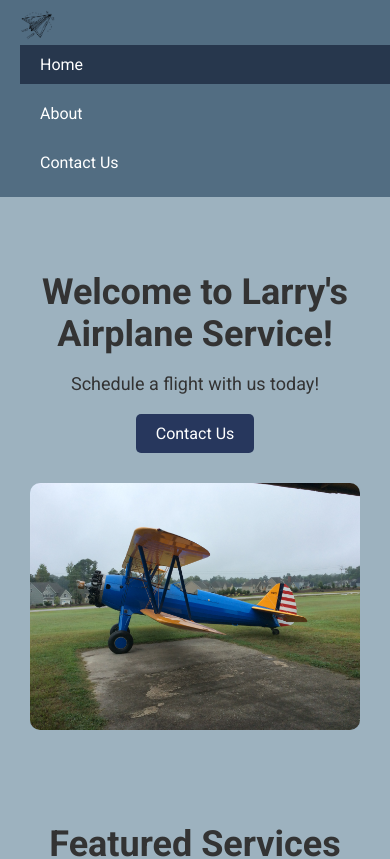
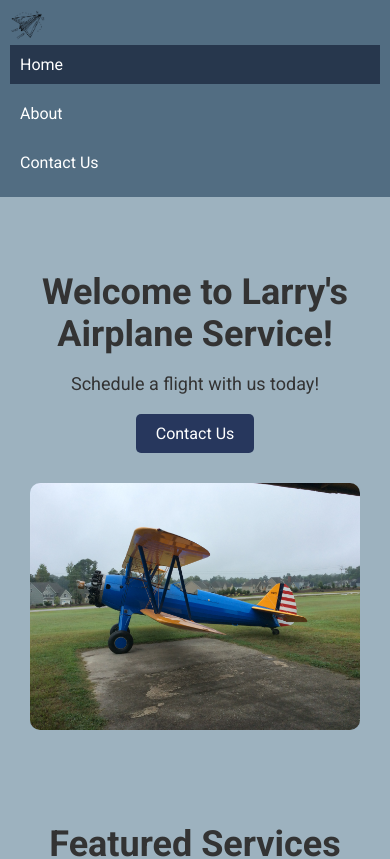
Before and after one commit to Doidae/Work-Airplane-Website, a React (Create React App) app in the folder frontend/: page / in a window 390 px wide. Shown: the top 859 px of the page. Built offline with nearby package versions, Linux system fonts and the light colour scheme.

Commit message:
Actiive button overflow fixed

```diff
--- a/frontend/src/components/style/Navbar.css
+++ b/frontend/src/components/style/Navbar.css
@@ -1,9 +1,12 @@
+/* Base styles */
 .navbar {
     display: flex;
     justify-content: space-between;
     align-items: center;
     background-color: #526D82;
     padding: 10px 20px;
+    width: 100%;
+    box-sizing: border-box;
 }
 
 .navbar-left {
@@ -23,6 +26,7 @@
 .navbar-right {
     display: flex;
     align-items: center;
+    flex-wrap: wrap;
 }
 
 .navbar-button, .navbar-button2 {
@@ -58,23 +62,29 @@
 
 .active {
     background-color: #27374D;
+    white-space: nowrap;
+    overflow: hidden;
+    text-overflow: ellipsis;
 }
 
 @media (max-width: 768px) {
     .navbar {
         flex-direction: column;
-        align-items: flex-start; /* Align items to start for better mobile layout */
+        align-items: flex-start;
+        padding: 10px;
     }
 
     .navbar-right {
-        width: 100%; /* Ensure navbar-right spans full width */
+        width: 100%;
         display: flex;
         flex-direction: column;
-        align-items: flex-start; /* Align links to start for better mobile layout */
+        align-items: flex-start;
     }
 
     .navbar-link {
-        width: 100%; /* Ensure each link spans full width */
-        margin: 5px 0; /* Add some margin for spacing */
+        width: 100%;
+        margin: 5px 0;
+        padding: 10px;
+        box-sizing: border-box;
     }
 }
```
